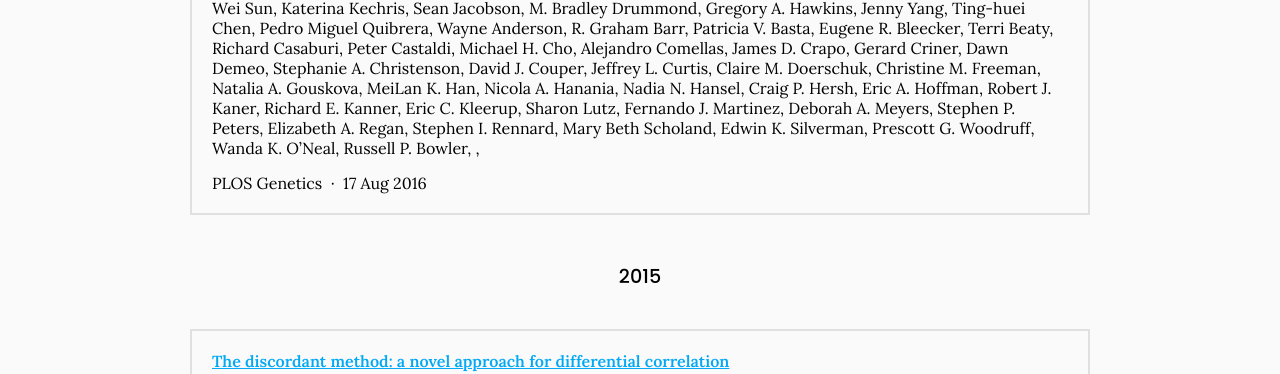
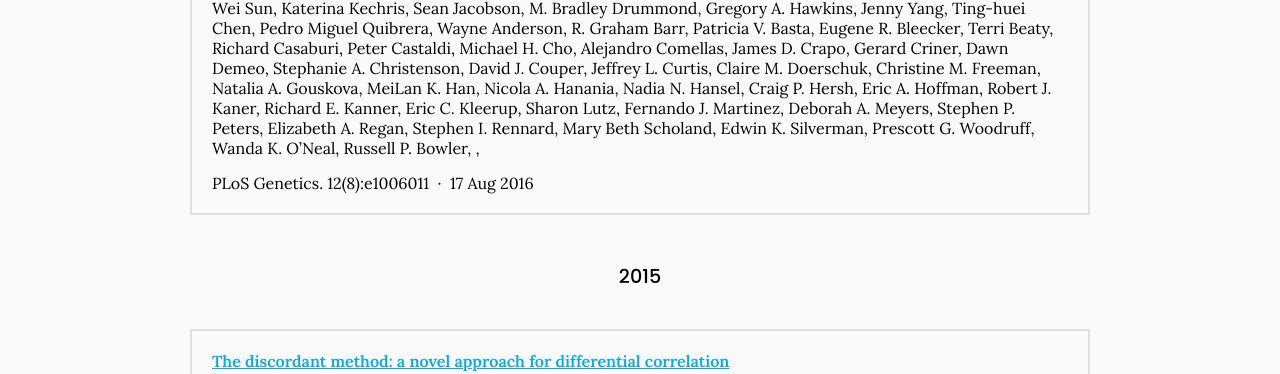
Before and after one commit to KechrisLab/kechrislab.github.io, a Jekyll site: the page built from research/index.md, in a window 1280 px wide and 900 px high, scrolled down 14423 px. Shown: the part 87-461 px from the top of the window. Built offline with Jekyll 4.4.1, drawn with Linux system fonts in a browser that asks for light colours.

Commit message:
Generate citations

```diff
--- a/_data/citations.yaml
+++ b/_data/citations.yaml
@@ -1412,7 +1412,7 @@
   - Russell P. Bowler
   - ' '
   - ' '
-  publisher: PLOS Genetics
+  publisher: PLoS Genetics. 12(8):e1006011
   date: '2016-08-17'
   link: https://doi.org/f822mw
-  _cache: f6be4fb2157245f93be9b5662d966d6e1f4a506415af504960598d8f93054c2c
+  _cache: 0fd2f329d6514744c628abadf2084de9ea8d3df204286c11b2c892060477f61e
```
